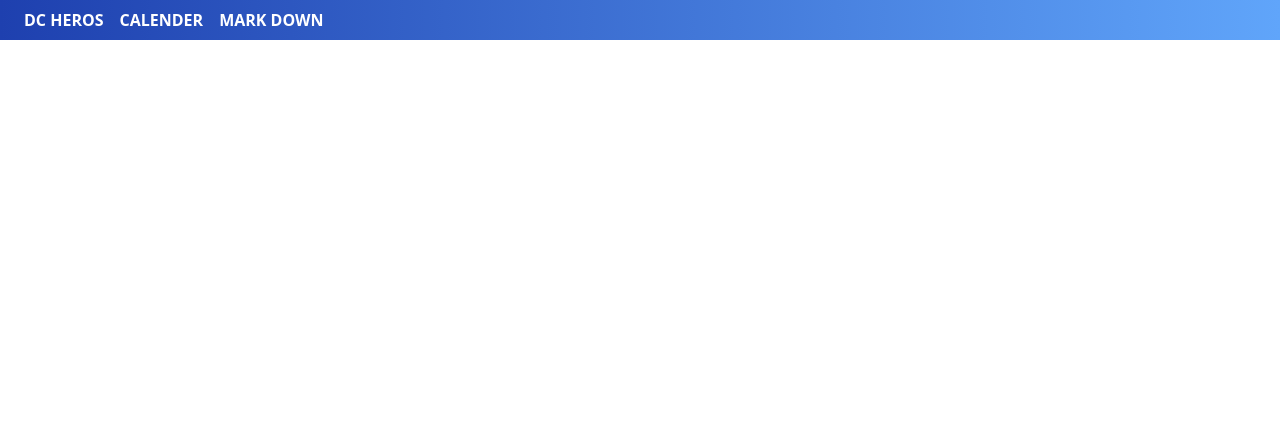
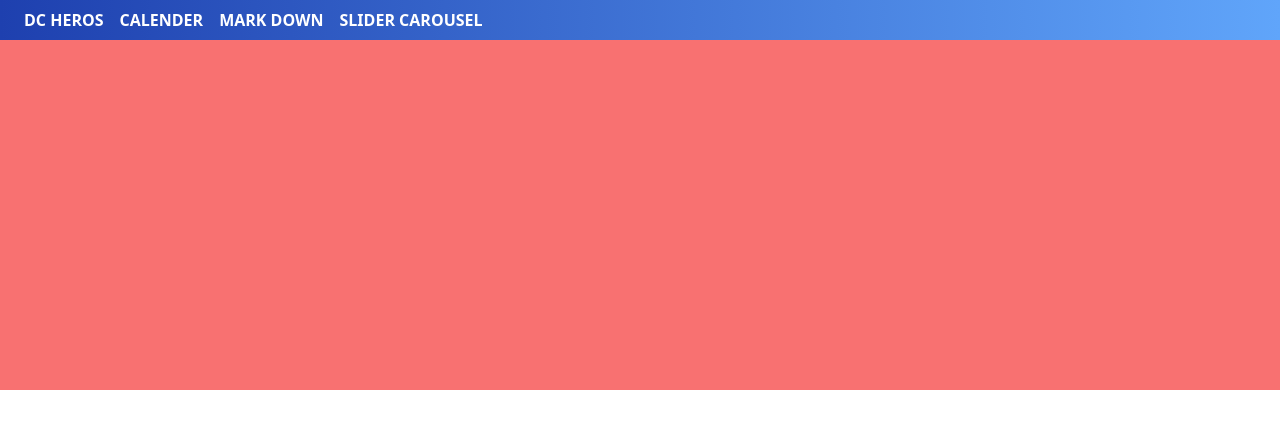
Before and after one commit to ashishakya/vue3, a Vue app: page /slider in a window 1280 px wide. Shown: the top 428 px of the page. Built offline with nearby package versions, Linux system fonts and the light colour scheme.

Commit message:
caraousel

```diff
--- /dev/null
+++ b/src/Pages/Slider.vue
@@ -0,0 +1,42 @@
+<template>
+  <div class="flex flex-wrap w-full">
+    <div v-for="(colour, index) in sliders"
+         :key="colour"
+         class="absolute w-full"
+    >
+      <div
+          :class="colour"
+          v-if="currentSlide===index"
+          style="height: 350px"
+      />
+    </div>
+  </div>
+</template>
+
+<script>
+export default {
+  data() {
+    return {
+      currentSlide: 0,
+      interval: "",
+      sliders: ["bg-blue-600", "bg-yellow-400", "bg-red-400"]
+    }
+  },
+  unmounted() {
+    clearInterval(this.interval);
+  },
+  mounted() {
+    this.interval = setInterval(() => {
+      if (this.currentSlide === 2) {
+        this.currentSlide = 0
+      } else {
+        this.currentSlide++
+      }
+    }, 1000)
+  }
+}
+</script>
+
+<style scoped>
+
+</style>
--- a/src/components/AppHeader.vue
+++ b/src/components/AppHeader.vue
@@ -12,6 +12,7 @@ export default {
         {to:"dc-heros", title: "DC HEROS"},
         {to:"calender", title: "CALENDER"},
         {to:"markdown", title: "MARK DOWN"},
+        {to:"slider", title: "SLIDER CAROUSEL"},
       ]
     }
   }
--- a/src/router.js
+++ b/src/router.js
@@ -3,7 +3,7 @@ import DCHeros from "./Pages/DCHeros";
 import Calender from "./Pages/Calender";
 import Home from "./Pages/Home";
 import Markdown from "./Pages/Markdown";
-
+import Slider from "./Pages/Slider";
 
 const routes = [
     {
@@ -26,6 +26,11 @@ const routes = [
         name: 'markdown',
         component: Markdown,
     },
+    {
+        path: '/slider',
+        name: 'slider',
+        component: Slider,
+    },
 ];
 
 const router = createRouter({
```
